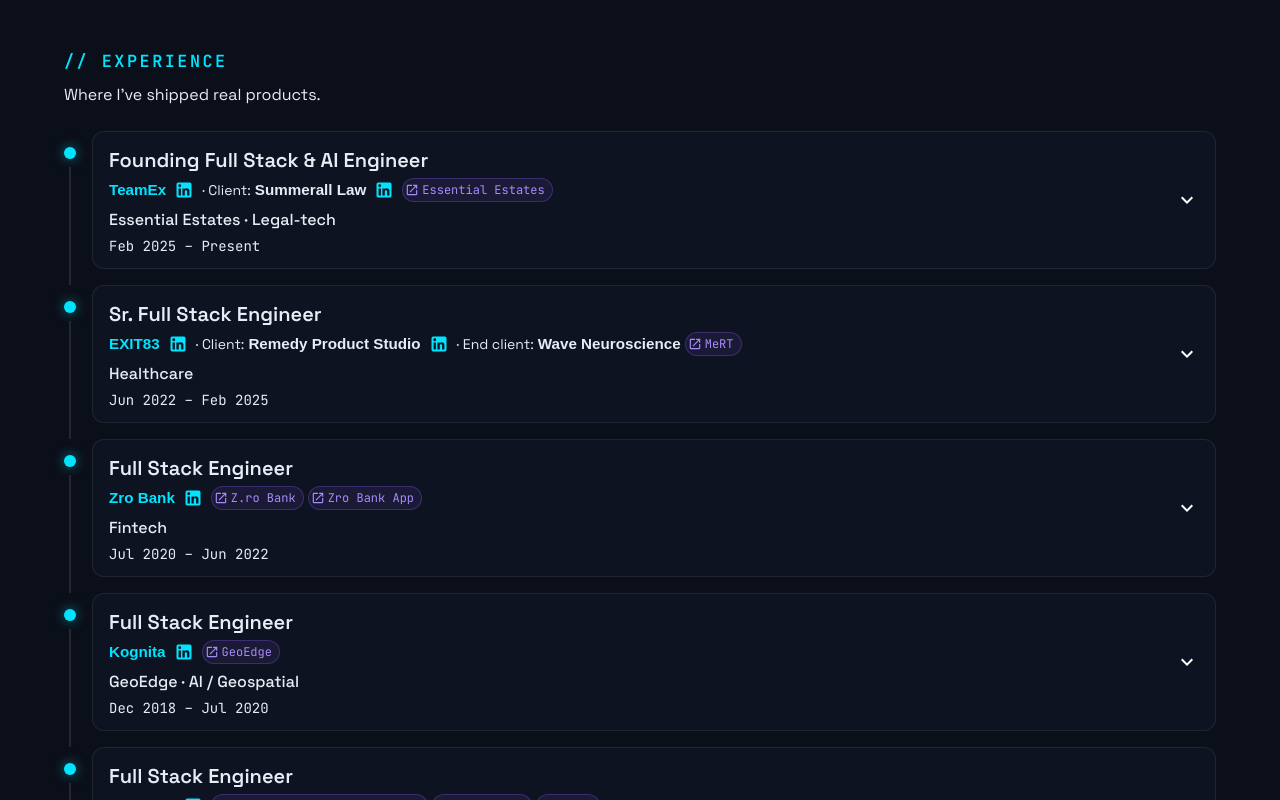
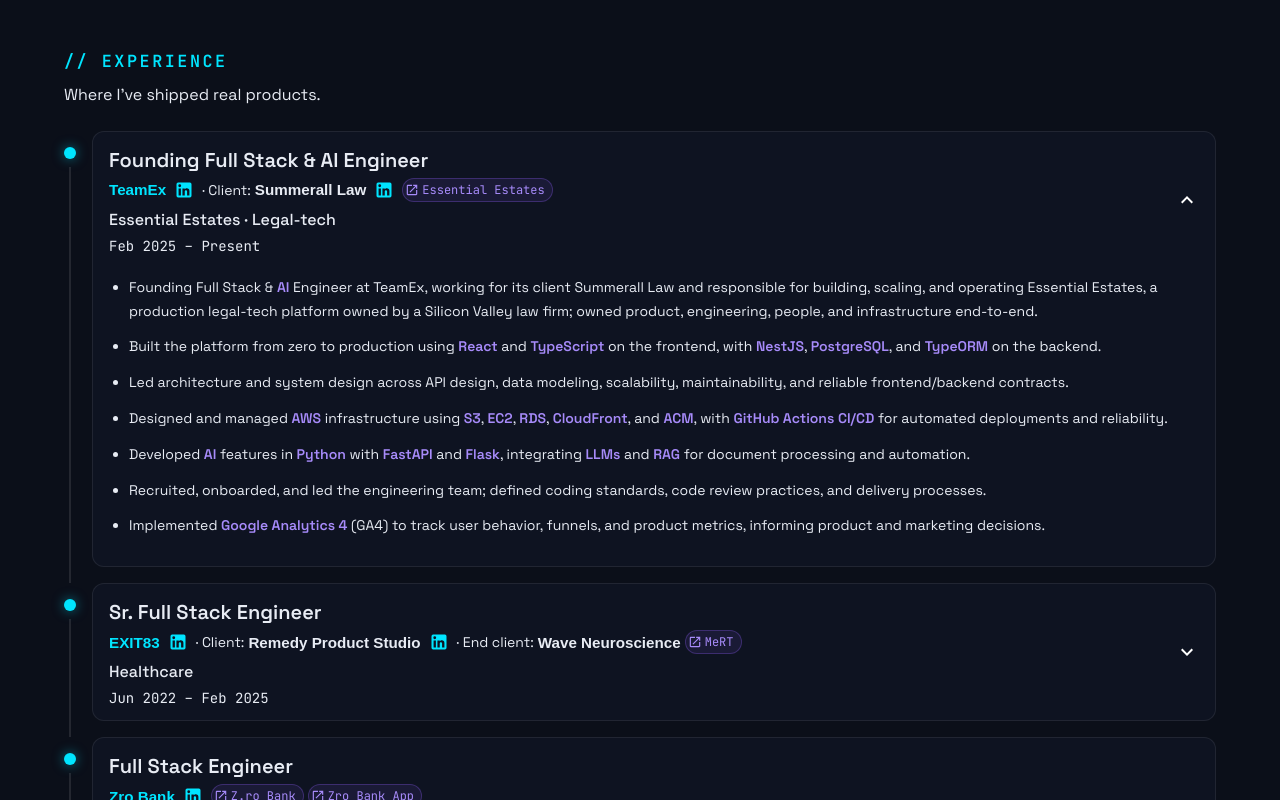
Before and after one commit to Eric-Souza/portfolio, a React (Vite) app: page / in a window 1280 px wide. Shown: the part 800-1600 px from the top of the page. Built offline with nearby package versions, Linux system fonts and the light colour scheme.

Commit message:
Open the first experience item by default.
Co-Authored-By: Claude Opus 5.5 <noreply@anthropic.com>

```diff
--- a/src/components/sections/Experience.tsx
+++ b/src/components/sections/Experience.tsx
@@ -9,8 +9,8 @@ export function Experience() {
       title="Experience"
       subtitle="Where I've shipped real products."
     >
-      {experience.map((item) => (
-        <TimelineItem key={item.id} item={item} />
+      {experience.map((item, index) => (
+        <TimelineItem key={item.id} item={item} defaultExpanded={index === 0} />
       ))}
     </Section>
   );
```
